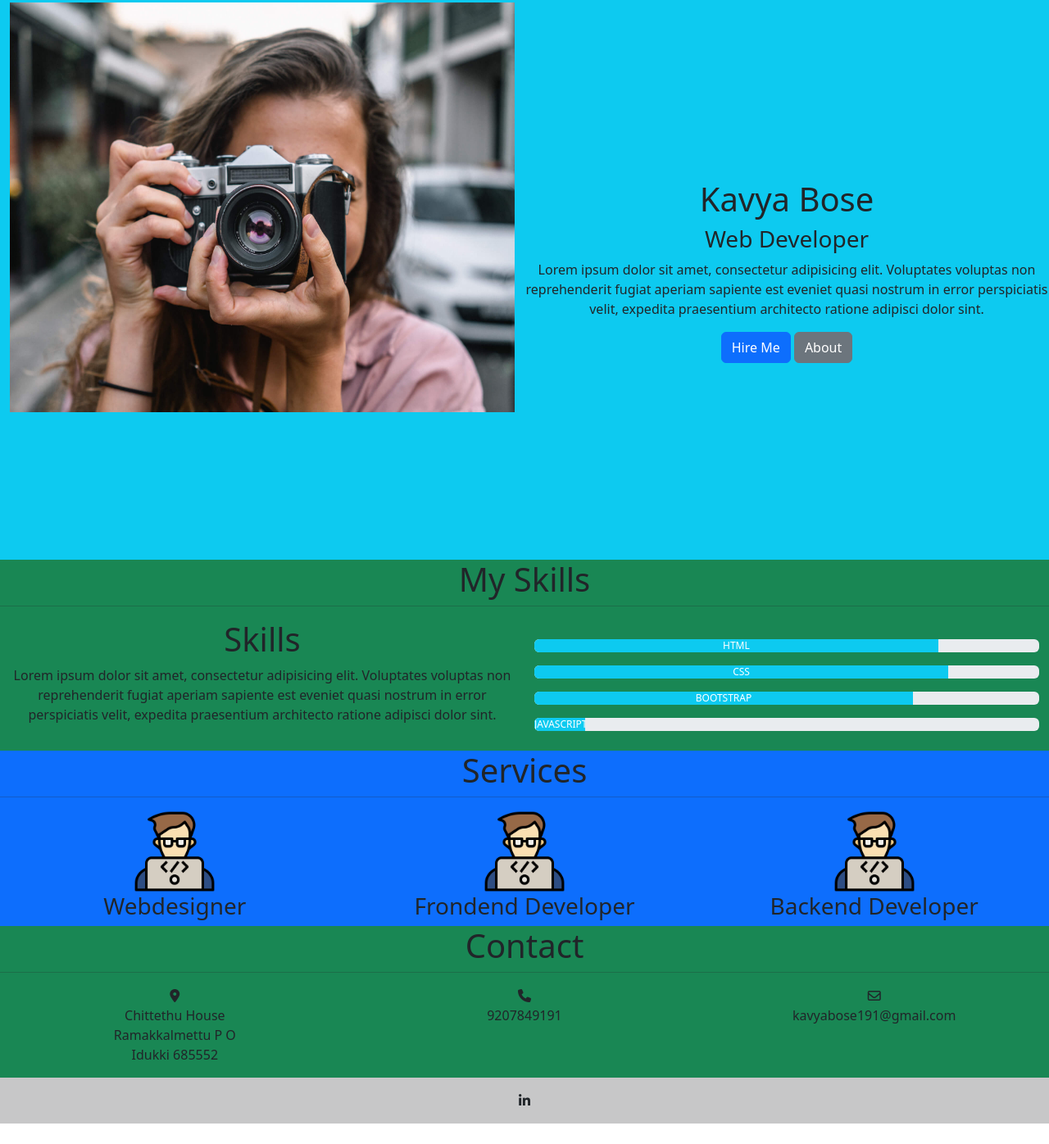
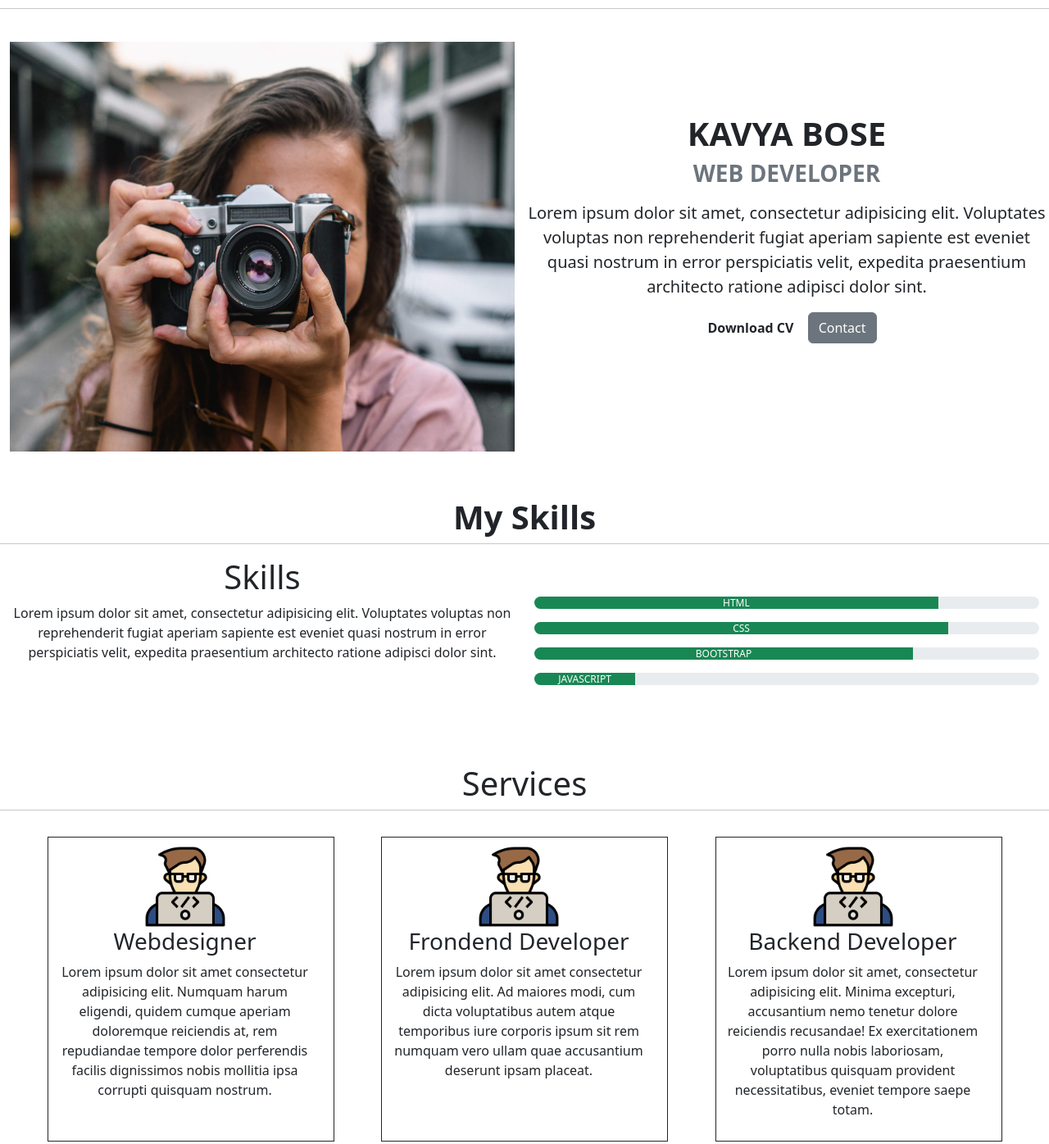
Before and after one commit to kavya191/Personal_website, a plain HTML site: page index.html in a window 1280 px wide. Shown: the part 766-2162 px from the top of the page at 82% size. Before the commit the page ends 2137 px from the top, so only its background shows below. Drawn offline with nearby package versions, Linux system fonts and the light colour scheme.

Commit message:
portfolio again modified

```diff
--- a/index.html
+++ b/index.html
@@ -111,36 +111,36 @@
                 <a
                   class="nav-link active text-white"
                   aria-current="page"
-                  href="#"
+                  href="#home"
                   >Home</a
                 >
               </li>
               <li class="nav-item ps-5">
-                <a class="nav-link text-white" href="#">About</a>
+                <a class="nav-link text-white" href="#about">About</a>
               </li>
               <li class="nav-item ps-5">
-                <a class="nav-link text-white" href="#">Skills</a>
+                <a class="nav-link text-white" href="#skills">Skills</a>
               </li>
               <li class="nav-item ps-5">
-                <a class="nav-link text-white" href="#">Services</a>
+                <a class="nav-link text-white" href="#services">Services</a>
               </li>
               <li class="nav-item ps-5">
-                <a class="nav-link text-white" href="#">About</a>
+                <a class="nav-link text-white" href="#contact">Contact</a>
               </li>
             </ul>
           </div>
         </div>
       </nav>
-      <!-- Home Section -->
-      <div class="container-fluid bg-white">
-        <div class="row bg-danger">
+      <!-- Home Section starts -->
+      <div id="home" class="container-fluid bg-white">
+        <div class="row ">
           <div class="col-lg-6 col-md-6 col-sm-12 text-center home-section">
-            <h3>WebDeveloper</h3>
-            <h1>Kavya</h1>
+            <h3 class="fw-bold text-secondary">WEB DEVELOPER</h3>
+            <h2 class="fw-bold display-1">I'M KAVYA <br> BOSE</h2>
             <div>
               <div>
-                <button type="button" class="btn btn-primary">Hire Me</button>
-                <button type="button" class="btn btn-secondary">About</button>
+                <button type="button" class="btn btn-close-white">Hire Me</button>
+                <button type="button" class="btn btn-secondary btn-close-white">About</button>
               </div>
               <div></div>
             </div>
@@ -181,11 +181,12 @@
           </div>
         </div>
       </div>
-      <!-- About -->
+      <!-- Home Section ends -->
+      <!-- About  section starts-->
 
-      <div class="container-fluid bg-white">
-        <div class="row bg-info">
-          <h1 class="text-center">About Me</h1>
+      <div id="about" class="container-fluid bg-white">
+        <div class="row ">
+          <h1 class="text-center mt-5">About Me</h1>
           <hr />
 
           <div class="col-lg-6 col-md-6 col-sm-12 pt-4 pb-2">
@@ -198,28 +199,29 @@
             />
           </div>
           <div class="col-lg-6 col-md-6 col-sm-12 text-center home-section">
-            <h1>Kavya Bose</h1>
-            <h3>Web Developer</h3>
-            <p>
+            <h1 class="fw-semibold">KAVYA BOSE</h1>
+            <h3 class="text-secondary fw-bold">WEB DEVELOPER</h3>
+            <p class="lead mt-3">
               Lorem ipsum dolor sit amet, consectetur adipisicing elit.
               Voluptates voluptas non reprehenderit fugiat aperiam sapiente est
               eveniet quasi nostrum in error perspiciatis velit, expedita
               praesentium architecto ratione adipisci dolor sint.
             </p>
               <div>
-                <button type="button" class="btn btn-primary">Hire Me</button>
-                <button type="button" class="btn btn-secondary">About</button>
+                <button type="button" class="btn fw-bold">Download CV</button>
+                <button type="button" class="btn btn-secondary">Contact</button>
               </div>
           </div>
         </div>
       </div>
-      <!-- Skills -->
-      <div class="container-fluid bg-white">
-        <div class="row bg-success">
-          <h1 class="text-center"> My Skills</h1>
+      <!-- About Section ends -->
+      <!-- Skills Section starts -->
+      <div id="skills" class="container-fluid bg-white ">
+        <div class="row">
+          <h1 class="text-center fw-bold mt-5"> My Skills</h1>
           <hr />
           <div class="col-lg-6 col-md-6 col-sm-12 text-center ">
-            <h1>Skills</h1>
+            <h1 >Skills</h1>
             <p>
               Lorem ipsum dolor sit amet, consectetur adipisicing elit.
               Voluptates voluptas non reprehenderit fugiat aperiam sapiente est
@@ -227,54 +229,55 @@
               praesentium architecto ratione adipisci dolor sint.
             </p>
           </div>
-          <div class="col-lg-6 col-md-6 col-sm-12 pt-4 pb-2 text-center">
+          <div class="col-lg-6 col-md-6 col-sm-12 pt-4 pb-2 text-center mt-4 mb-4">
             <div class="progress mb-3" role="progressbar" aria-label="Success example" aria-valuenow="80" aria-valuemin="0" aria-valuemax="100">
-              <div class="progress-bar bg-info" style="width: 80%">HTML</div>
+              <div class="progress-bar bg-success" style="width: 80%">HTML</div>
             </div>
             <div class="progress mb-3" role="progressbar" aria-label="Info example" aria-valuenow="82" aria-valuemin="0" aria-valuemax="100">
-              <div class="progress-bar bg-info" style="width: 82%">CSS</div>
+              <div class="progress-bar bg-success" style="width: 82%">CSS</div>
             </div>
             <div class="progress mb-3" role="progressbar" aria-label="Warning example" aria-valuenow="75" aria-valuemin="0" aria-valuemax="100">
-              <div class="progress-bar bg-info" style="width: 75%">BOOTSTRAP</div>
+              <div class="progress-bar bg-success" style="width: 75%">BOOTSTRAP</div>
             </div>
-            <div class="progress mb-3" role="progressbar" aria-label="Danger example" aria-valuenow="10" aria-valuemin="0" aria-valuemax="100">
-              <div class="progress-bar bg-info" style="width: 10%">JAVASCRIPT</div>
+            <div class="progress mb-3" role="progressbar" aria-label="Danger example" aria-valuenow="20" aria-valuemin="0" aria-valuemax="100">
+              <div class="progress-bar bg-success" style="width: 20%">JAVASCRIPT</div>
             </div>
           </div>
 
         </div>
       </div>
-      <!-- Services -->
-      <div class="container-fluid bg-white">
-        <div class="row bg-primary">
-          <h1 class="text-center"> Services </h1>
+      <!-- Skill Section Ends -->
+      <!-- Services Section Starts -->
+      <div id="services" class="container-fluid bg-white">
+        <div class="row  justify-content-evenly ">
+          <h1 class="text-center mt-5"> Services </h1>
           <hr />
-          <div class="col-lg-4 text-center">
-
-            <img    src="./assets/Images copy/coding.png" alt="" width="100px" height="100px">
+          <div class="  service-section col-lg-4 text-center mt-3 pe-4">
+            <img src="./assets/Images copy/coding.png" alt="" width="100px" height="100px">
             <h3>Webdesigner</h3>
+            <p>Lorem ipsum dolor sit amet consectetur adipisicing elit. Numquam harum eligendi, quidem cumque aperiam doloremque reiciendis at, rem repudiandae tempore dolor perferendis facilis dignissimos nobis mollitia ipsa corrupti quisquam nostrum.</p>
           </div>
 
-          <div class="col-lg-4 text-center">
-
+          <div class="  service-section col-lg-4 text-center mt-3 pe-4">
             <img  src="./assets/Images copy/coding.png" alt="" width="100px" height="100px">
             <h3>Frondend Developer</h3>
+            <p>Lorem ipsum dolor sit amet consectetur adipisicing elit. Ad maiores modi, cum dicta voluptatibus autem atque temporibus iure corporis ipsum sit rem numquam vero ullam quae accusantium deserunt ipsam placeat.</p>
           </div>
 
-          <div class="col-lg-4 text-center">
+          <div class=" service-section col-lg-4 text-center mt-3  pe-4">
             <img  src="./assets/Images copy/coding.png" alt="" width="100px" height="100px">
-
             <h3>Backend Developer</h3>
+            <p>Lorem ipsum dolor sit amet, consectetur adipisicing elit. Minima excepturi, accusantium nemo tenetur dolore reiciendis recusandae! Ex exercitationem porro nulla nobis laboriosam, voluptatibus quisquam provident necessitatibus, eveniet tempore saepe totam.</p>
           </div>
 
 
 
         </div>
       </div>
-      <!-- Contact -->
-      <div class="container-fluid bg-white">
-        <div class="row bg-success">
-          <h1 class="text-center"> Contact</h1>
+      <!-- Contact  section starts-->
+      <div  id="contact" class="container-fluid bg-white">
+        <div class="row  mt-4">
+          <h1 class="text-center mt-5"> Contact</h1>
           <hr />
           <div class="col-lg-4 text-center">
             <i class="fa-solid fa-location-dot"></i>
@@ -293,18 +296,17 @@
 
         </div>
       </div>
+      <!-- Contact section ends -->
       <!-- Footer -->
-      <footer class="bg-light text-center text-lg-start">
+      <footer class="bg-light text-center bg-black text-lg-start">
 
         <div class="text-center p-3" style="background-color: rgba(0, 0, 0, 0.2);">
-<!--
-          <a class="text-dark" href=""><i class="fa-brands fa-linkedin-in"></i></a> -->
-          <!-- <span><i class="fa-brands fa-linkedin-in"></i></span> -->
-          <i class="fa-brands fa-linkedin-in"></i>
+          <i class="fa-brands fa-github p-3 text-white"></i>
+          <i class="fa-brands fa-linkedin-in p-3 text-white"></i>
+          <i class="fa-brands fa-instagram p-3 text-white"></i>
         </div>
-
       </footer>
-
+  <!-- Footer ends -->
 
     </div>
   </body>
--- a/style.css
+++ b/style.css
@@ -3,7 +3,7 @@
     padding: 0;
 }
 .home-section{
-    padding: 15rem 0rem;
+    padding: 7rem 0rem;
 }
 .nav-title{
     padding-left:10rem;
@@ -36,3 +36,39 @@
     width: 100%;
     height: auto;
 }
+/* sills */
+.progress{
+    height: 15px;
+    border-radius: 50px;
+    transition: all 0.5s ease;
+}
+.progress:hover{
+    transform: scale(1.1);
+}
+
+/* Service */
+/* .card{
+    transition: all0.5s ease;
+    margin: 0px;
+    border: 1px;
+
+}
+.card:hover{
+    transform: scale(1.0);
+    box-shadow: 1px 2px 10px black;
+}
+/*  */
+.service-section{
+    border: 1px solid;
+    transition: all 0.5s ease;
+    width: 350px;
+    padding:10px ;
+
+
+
+
+}
+.service-section:hover{
+    transform:scale(1.0) ;
+    box-shadow:1px 2px 10px  ;
+}
```
